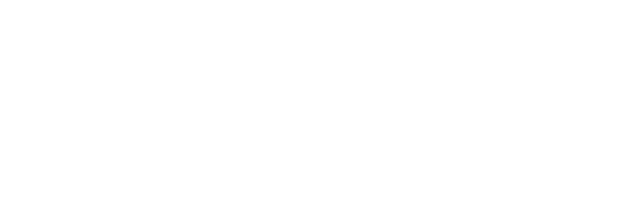
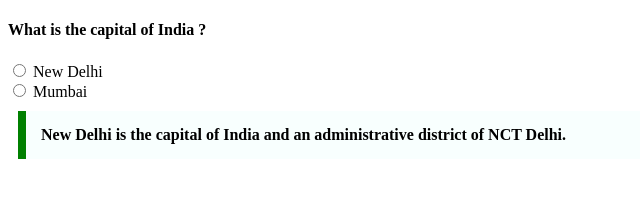
Before and after one commit to acciojob/trivia-shital-kamble, a website: page main.html in a window 1280 px wide. Shown: the whole page, without its empty margins (0-640 px from the left). Drawn offline with Linux system fonts and the light colour scheme.

Commit message:
Add files via upload

```diff
--- a/main.html
+++ b/main.html
@@ -1,16 +1,22 @@
 <!DOCTYPE html>
-
-<html>
-
+<html lang="en">
 <head>
-	<link rel="stylesheet" href="styles.css">
+    <meta charset="UTF-8">
+    <meta http-equiv="X-UA-Compatible" content="IE=edge">
+    <meta name="viewport" content="width=device-width, initial-scale=1.0">
+    <title>Trivia</title>
+    <link rel="stylesheet" href="style.css">
 </head>
-
 <body>
-	<!-- the entire body must be written by student -->
-    <script type="text/javascript" src="./script.js">
-</script>
-
+    <h4> What is the capital of India ?</h4>
+    <div>
+        <input type="radio" name="capital" value="" New delhi> New Delhi
+    </div>
+    <div>
+        <input type="radio" name="capital" value="" Mumbai> Mumbai
+    </div>
+    <blockquote cite=" https://en.wikipedia.org/wiki/New_Delhi" style="max-width: 600px; margin: 10px; padding: 15px; border-left: 8px solid green;background-color: #f8fffe;font-weight: bold;">
+        New Delhi is the capital of India and an administrative district of NCT Delhi.
+    </blockquote>
 </body>
-
 </html>
```
